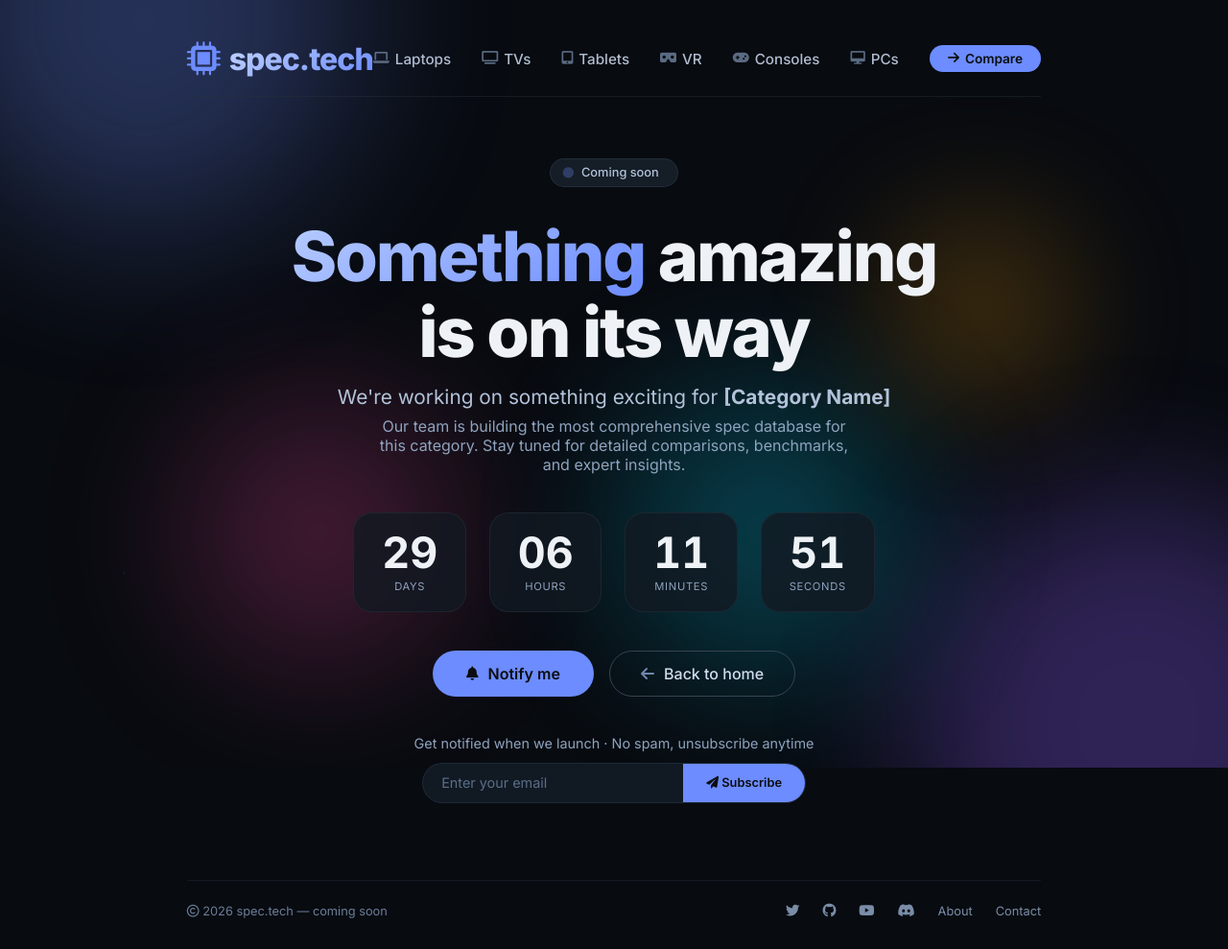
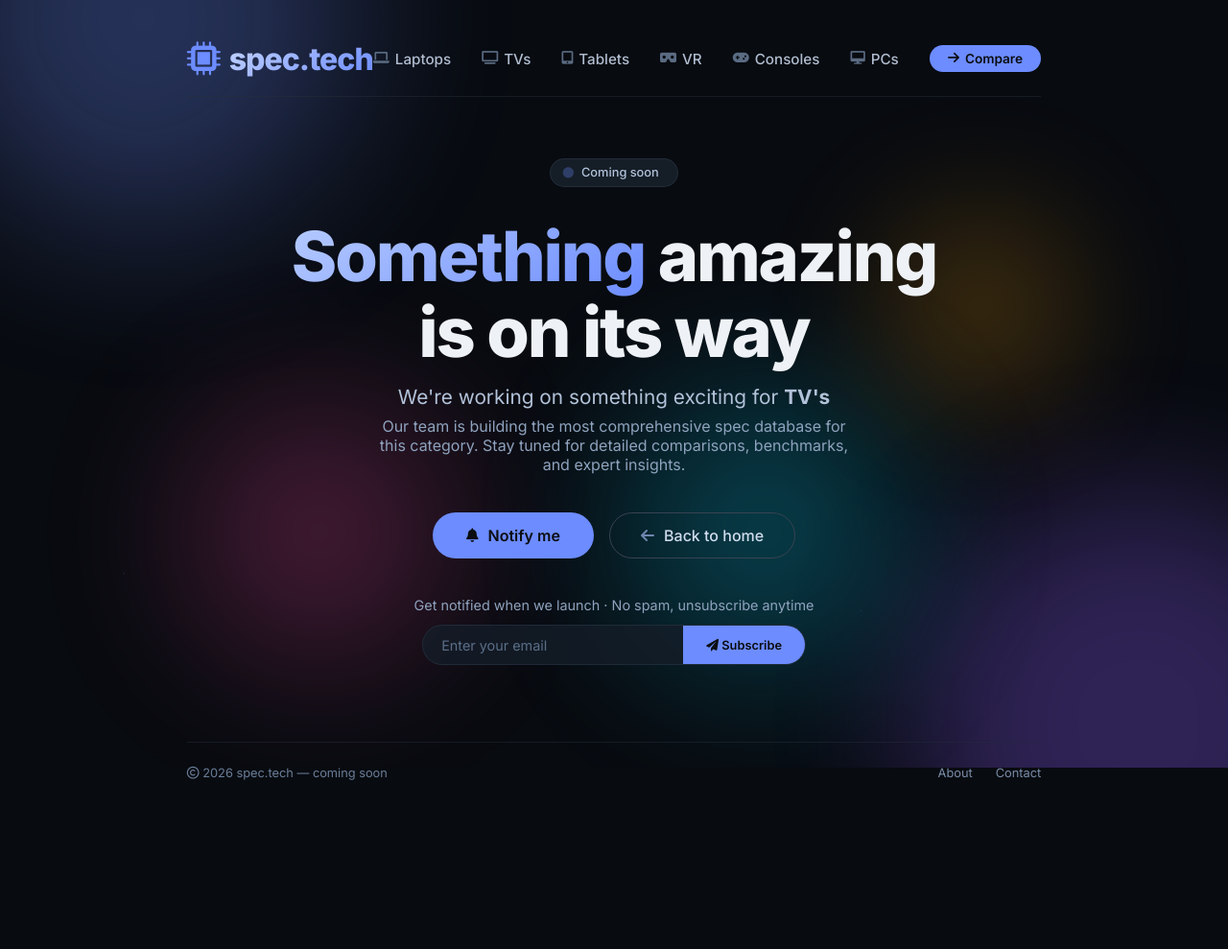
Before and after one commit to AriyanTheGreat07/spec.tech_site, a plain HTML site: page tv.html in a window 1280 px wide. Shown: the whole page at 96% size. After the commit the page ends 845 px from the top, so only its background shows below. Drawn offline with Linux system fonts and the light colour scheme.

Commit message:
Update tv.html

```diff
--- a/tv.html
+++ b/tv.html
@@ -533,33 +533,13 @@
       </h1>
 
       <p class="subtitle">
-        We're working on something exciting for <strong>[Category Name]</strong>
+        We're working on something exciting for <strong>TV's</strong>
       </p>
 
       <p class="description">
         Our team is building the most comprehensive spec database for this category.
         Stay tuned for detailed comparisons, benchmarks, and expert insights.
       </p>
-
-      <!-- countdown timer -->
-      <div class="countdown">
-        <div class="countdown-item">
-          <div class="number" id="days">00</div>
-          <div class="label">Days</div>
-        </div>
-        <div class="countdown-item">
-          <div class="number" id="hours">00</div>
-          <div class="label">Hours</div>
-        </div>
-        <div class="countdown-item">
-          <div class="number" id="minutes">00</div>
-          <div class="label">Minutes</div>
-        </div>
-        <div class="countdown-item">
-          <div class="number" id="seconds">00</div>
-          <div class="label">Seconds</div>
-        </div>
-      </div>
 
       <!-- action buttons -->
       <div class="action-buttons">
@@ -582,10 +562,6 @@
     <div class="footer">
       <span><i class="far fa-copyright"></i> 2026 spec.tech — coming soon</span>
       <div class="footer-links">
-        <a href="#"><i class="fab fa-twitter"></i></a>
-        <a href="#"><i class="fab fa-github"></i></a>
-        <a href="#"><i class="fab fa-youtube"></i></a>
-        <a href="#"><i class="fab fa-discord"></i></a>
         <a href="#">About</a>
         <a href="#">Contact</a>
       </div>
@@ -594,39 +570,6 @@
   </div>
 
   <script>
-    // ----- countdown timer (set to 30 days from now) -----
-    (function() {
-      // Set target date: 30 days from now
-      const targetDate = new Date();
-      targetDate.setDate(targetDate.getDate() + 30);
-      targetDate.setHours(0, 0, 0, 0);
-
-      function updateCountdown() {
-        const now = new Date();
-        const diff = targetDate - now;
-
-        if (diff <= 0) {
-          document.getElementById('days').textContent = '00';
-          document.getElementById('hours').textContent = '00';
-          document.getElementById('minutes').textContent = '00';
-          document.getElementById('seconds').textContent = '00';
-          return;
-        }
-
-        const days = Math.floor(diff / (1000 * 60 * 60 * 24));
-        const hours = Math.floor((diff % (1000 * 60 * 60 * 24)) / (1000 * 60 * 60));
-        const minutes = Math.floor((diff % (1000 * 60 * 60)) / (1000 * 60));
-        const seconds = Math.floor((diff % (1000 * 60)) / 1000);
-
-        document.getElementById('days').textContent = String(days).padStart(2, '0');
-        document.getElementById('hours').textContent = String(hours).padStart(2, '0');
-        document.getElementById('minutes').textContent = String(minutes).padStart(2, '0');
-        document.getElementById('seconds').textContent = String(seconds).padStart(2, '0');
-      }
-
-      updateCountdown();
-      setInterval(updateCountdown, 1000);
-    })();
 
     // ----- Newsletter signup -----
     document.querySelector('.newsletter-box button').addEventListener('click', function() {
```
